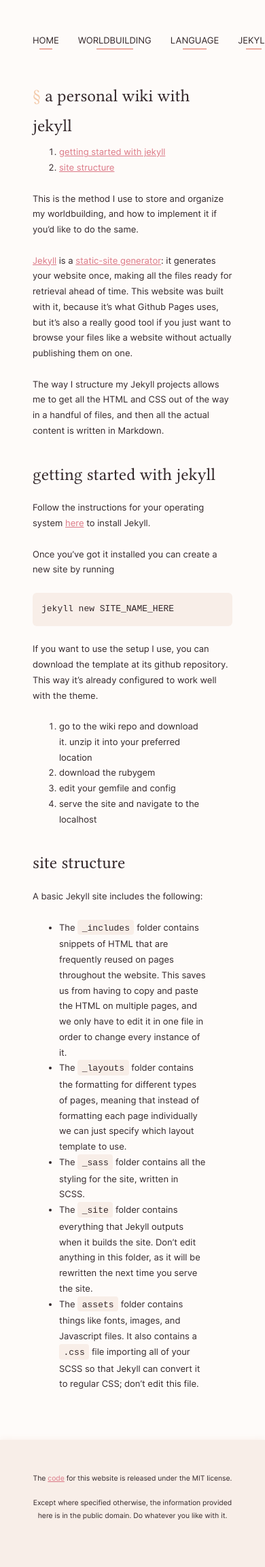
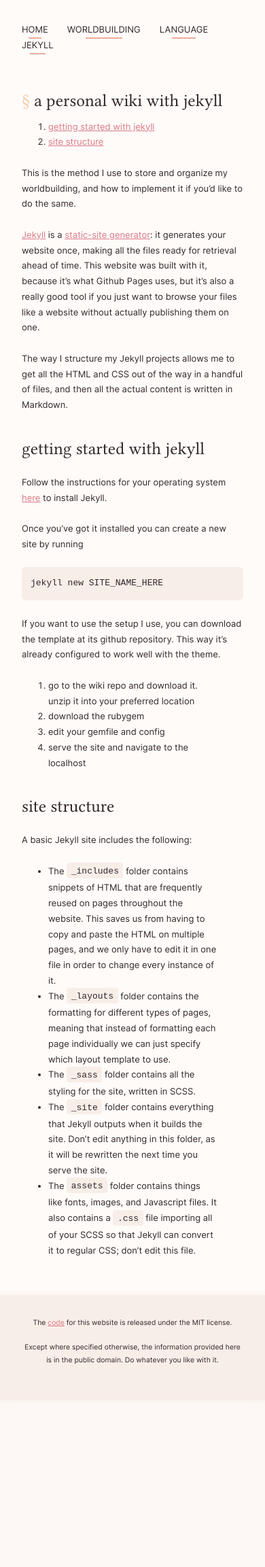
Before and after one commit to pomeloshark/pomeloshark.github.io, a Jekyll site: the page built from _pages/jekyll/index.md, in a window 390 px wide. Shown: the whole page at 68% size. Built offline with Jekyll 4.4.1, drawn with Linux system fonts in a browser that asks for light colours; some web fonts are replaced; after the commit the page ends 2060 px from its top, so only the background shows below that.

Commit message:
More tweaks to media queries

```diff
--- a/_sass/partials/_base.scss
+++ b/_sass/partials/_base.scss
@@ -55,6 +55,7 @@
    border-radius: 1rem 1rem 0 0;
    box-shadow: 0 0 10px $color-content_border;
    @include for-phone-only {
+      padding: 2rem;
       border: 0;
       border-radius: 0;
       box-shadow: 0;
@@ -69,6 +70,7 @@
    font-size: $fontsize-small;
    text-align: center;
    @include for-phone-only {
+      padding: 2rem;
       border: 0;
       border-radius: 0;
       box-shadow: 0;
@@ -78,6 +80,9 @@
 .nav_general {
    padding-bottom: 3rem;
    display: flex;
+   @include for-phone-only {
+      flex-wrap: wrap;
+   }
 }
 
 .global-nav-link {
```
Also changed, not shown: 2 other files.
